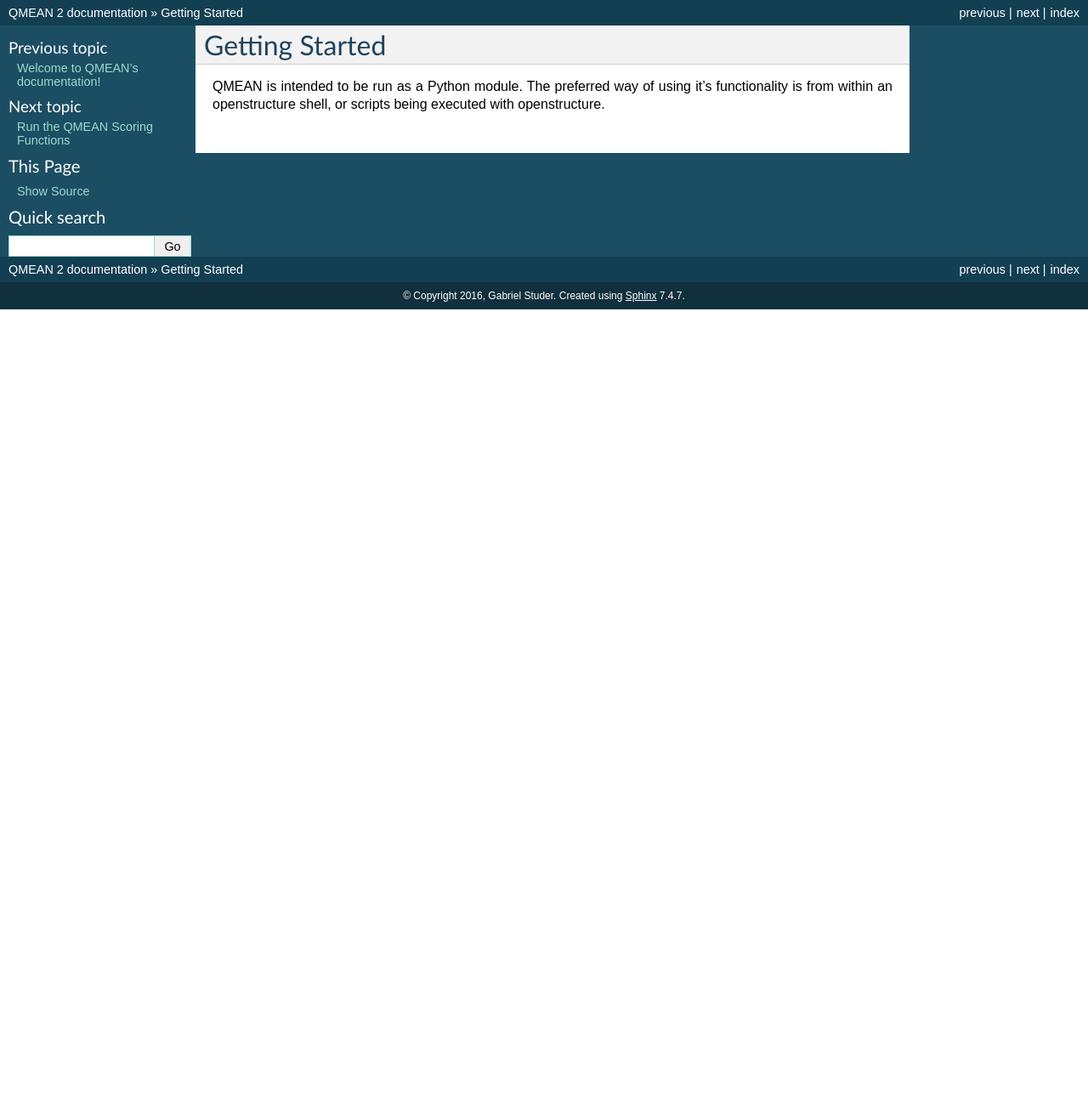
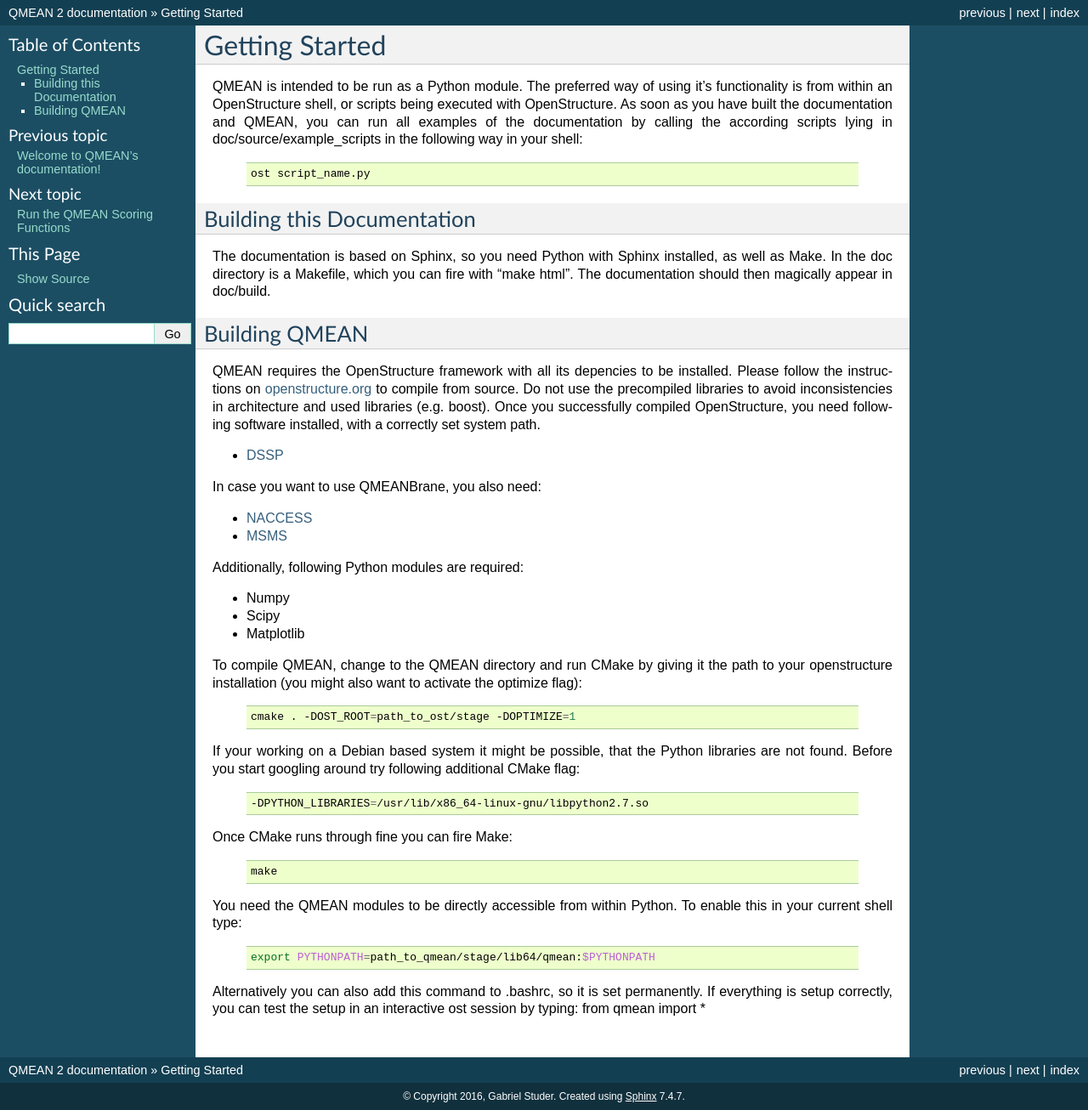
Before and after one commit to eunos-1128/QMEAN, a Sphinx documentation site: the page built from doc/source/getting_started.rst, in a window 1280 px wide. Shown: the whole page at 85% size. Built offline with Sphinx 7.4.7, drawn with Linux system fonts in a browser that asks for light colours; before the commit the page ends 900 px from its top, so only the background shows below that.

Commit message:
add build information to the qmean docu

```diff
--- a/doc/source/getting_started.rst
+++ b/doc/source/getting_started.rst
@@ -5,5 +5,77 @@
 
 
 QMEAN is intended to be run as a Python module. The preferred way of using it's
-functionality is from within an openstructure shell, or scripts being executed
-with openstructure.
+functionality is from within an OpenStructure shell, or scripts being executed
+with OpenStructure. As soon as you have built the documentation and QMEAN, you
+can run all examples of the documentation by calling the according scripts
+lying in doc/source/example_scripts in the following way in your shell:
+
+  .. code-block:: bash
+
+    ost script_name.py
+
+Building this Documentation
+--------------------------------------------------------------------------------
+
+The documentation is based on Sphinx, so you need Python with Sphinx installed,
+as well as Make. In the doc directory is a Makefile, which you can fire
+with "make html". The documentation should then magically appear in doc/build.
+
+Building QMEAN
+--------------------------------------------------------------------------------
+
+QMEAN requires the OpenStructure framework with all its depencies to be
+installed. Please follow the instructions on
+`openstructure.org <http://www.openstructure.org/>`_ to compile from source.
+Do not use the precompiled libraries to avoid inconsistencies in architecture
+and used libraries (e.g. boost). Once you successfully compiled OpenStructure,
+you need following software installed, with a correctly set system path.
+
+* `DSSP <http://swift.cmbi.ru.nl/gv/dssp/>`_
+
+In case you want to use QMEANBrane, you also need:
+
+* `NACCESS <http://www.bioinf.manchester.ac.uk/naccess/>`_
+* `MSMS <http://mgltools.scripps.edu/packages/MSMS/>`_
+
+Additionally, following Python modules are required:
+
+* Numpy
+* Scipy
+* Matplotlib
+
+To compile QMEAN, change to the QMEAN directory and run CMake
+by giving it the path to your openstructure installation
+(you might also want to activate the optimize flag):
+
+  .. code-block:: bash
+
+    cmake . -DOST_ROOT=path_to_ost/stage -DOPTIMIZE=1
+
+If your working on a Debian based system it might be possible,
+that the Python libraries are not found. Before you start googling
+around try following additional CMake flag:
+
+  .. code-block:: bash
+
+    -DPYTHON_LIBRARIES=/usr/lib/x86_64-linux-gnu/libpython2.7.so
+
+Once CMake runs through fine you can fire Make:
+
+  .. code-block:: bash
+
+    make
+
+
+You need the QMEAN modules to be directly accessible from within
+Python. To enable this in your current shell type:
+
+  .. code-block:: bash
+
+    export PYTHONPATH=path_to_qmean/stage/lib64/qmean:$PYTHONPATH
+
+
+Alternatively you can also add this command to .bashrc, so it is
+set permanently.
+If everything is setup correctly, you can test the setup in an
+interactive ost session by typing: from qmean import *
```
